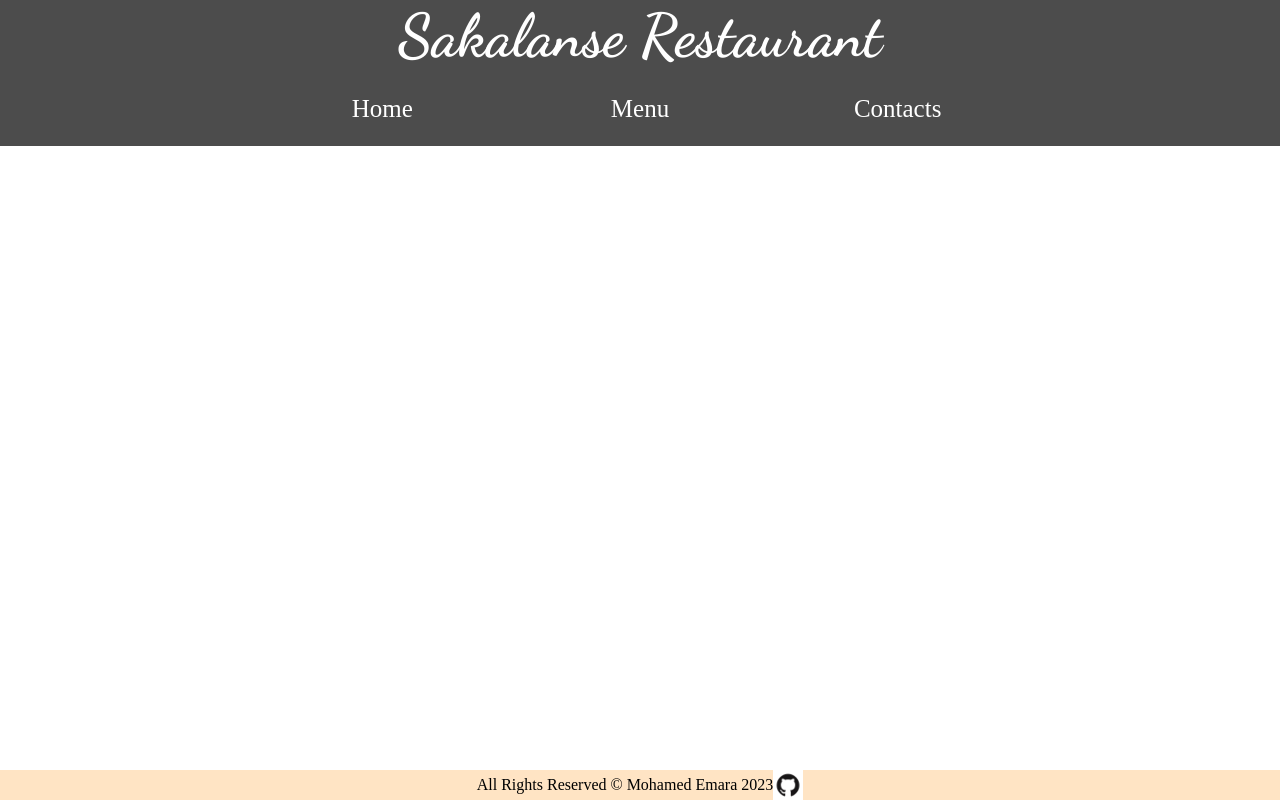
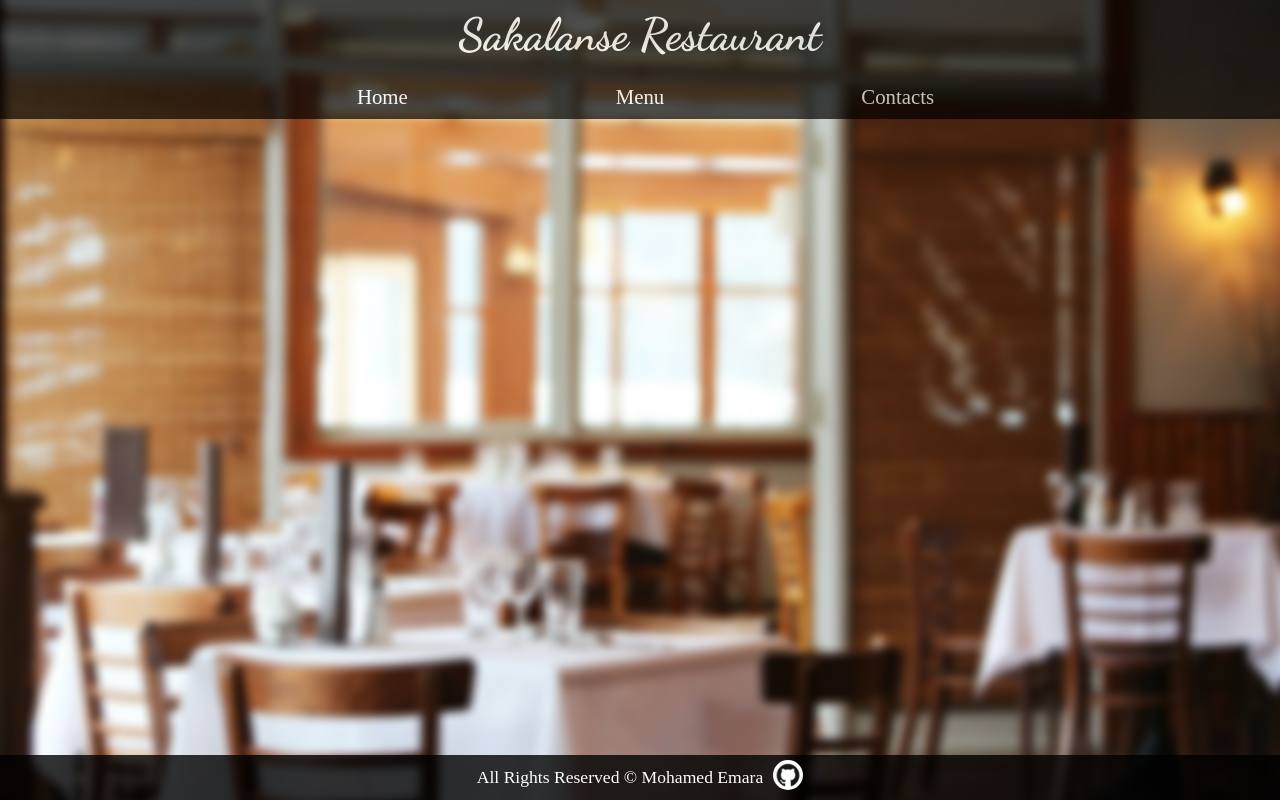
Before and after one commit to MohamedAEmara/Restaurant, a plain HTML site: page index.html in a window 1280 px wide. Drawn offline with Linux system fonts and the light colour scheme; files whose address does not match are found by name; a web font is replaced by a local one.

Commit message:
Initial dist subtree commit

```diff
--- a/styles.css
+++ b/styles.css
@@ -306,3 +306,78 @@
 #center.active {
     /* background-color: rgb(0, 0, 0, 0.5); */
 }
+
+body {
+    background-image: url(./img/image.png);
+    /* background-repeat: no-repeat; */
+    /* filter: blur(); */
+    /* backdrop-filter: blur(10px); */
+    /* background-size: auto 100%; */
+    /* background-size: */
+    /* background-position: center; */
+    background-size: cover;
+    background-repeat: no-repeat;
+    background-attachment: fixed;
+    background-position: center;
+}
+
+
+#pages {
+    font-size: 130%;
+}
+
+#header > div:first-child {
+    font-size: 300%;
+    text-align: center;
+}
+
+#footer {
+    background-color: rgb(0, 0, 0, 0.8);
+    color: white;
+    font-size: 1.1em;
+}
+
+#footer > a {
+    /* border-radius: 20px; */
+    margin-left: 10px;
+    margin-top: 5px;
+    margin-bottom: 5px;
+}
+
+#footer > * > img {
+    border-radius: 20px;
+}
+
+#chef {
+    width: 40%;
+}
+
+div.card {
+    padding: 15px;
+    border-radius: 20px;
+}
+
+div.card:hover {
+    background-color: rgb(0, 0, 0, 0.4);
+    /* background-color: red; */
+    /* color: red; */
+}
+
+div#center.contacts {
+    text-align: center;
+}
+
+#header > div:first-child {
+    font-size: 4em;
+    font-size: 45px;
+    /* font-size: 20px; */
+}
+
+#pages > * {
+    padding-bottom: 10px;
+    /* margin: 0px; */
+}
+
+#header > div:first-child {
+    padding-top: 8px;
+}
```
Also changed, not shown: main.js, 1 other file.
